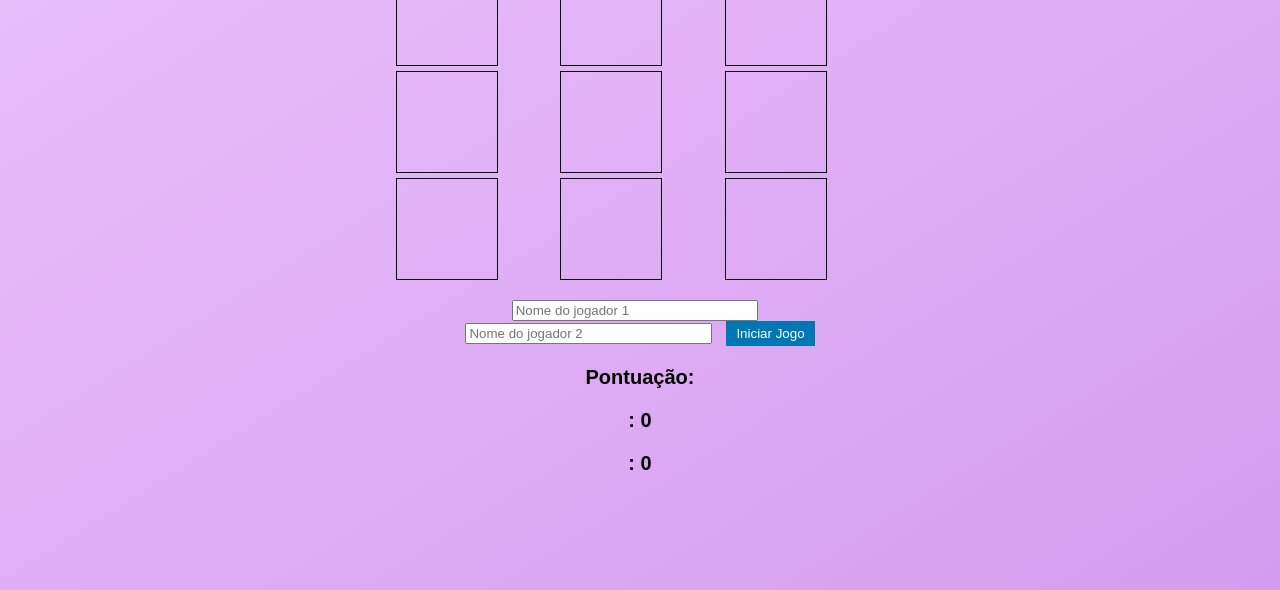
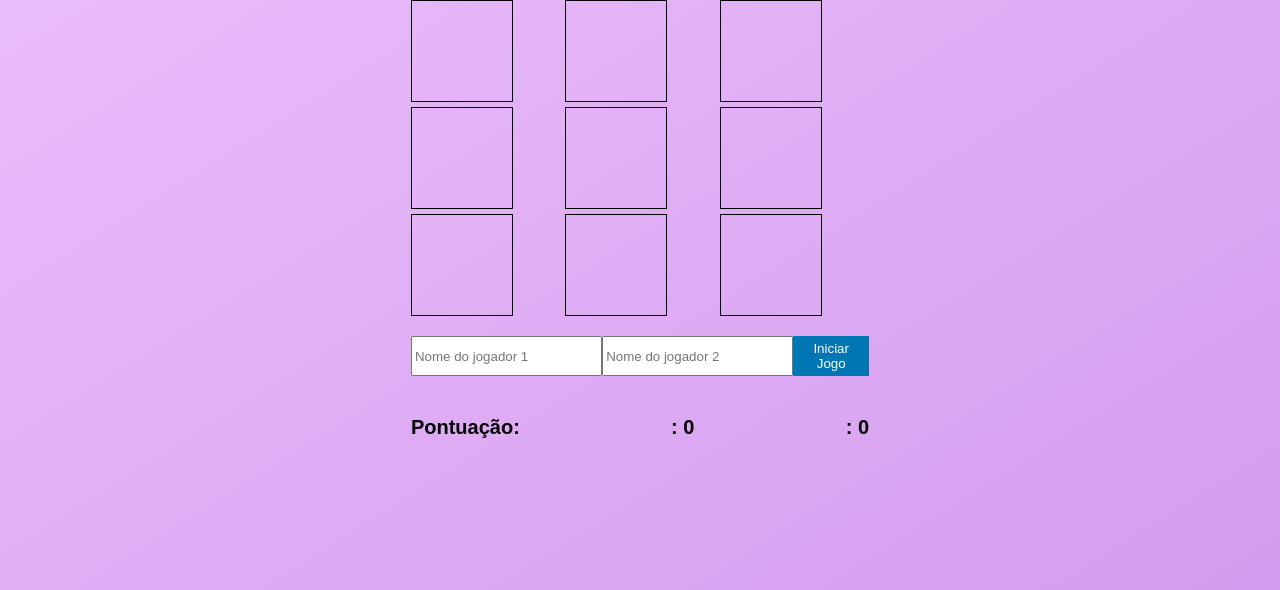
Before and after one commit to dulciana/jogodavelha, a plain HTML site: page index.html in a window 1280 px wide. Shown: the part 210-800 px from the top of the page. Drawn offline with Linux system fonts and the light colour scheme.

Commit message:
Update style.css

```diff
--- a/style.css
+++ b/style.css
@@ -38,10 +38,11 @@
 
 #players {
     margin-bottom: 20px;
+    display: flex;
+    justify-content: space-between; /* Distribui os elementos igualmente */
 }
 
 input[type="text"] {
-    margin-right: 10px;
     width: calc(50% - 5px); /* Define a largura dos campos de entrada para ocupar metade da largura do container */
 }
 
@@ -64,4 +65,6 @@
     font-size: 20px;
     color: black;
     font-weight: bold;
+    display: flex;
+    justify-content: space-between; /* Distribui os elementos igualmente */
 }
```
